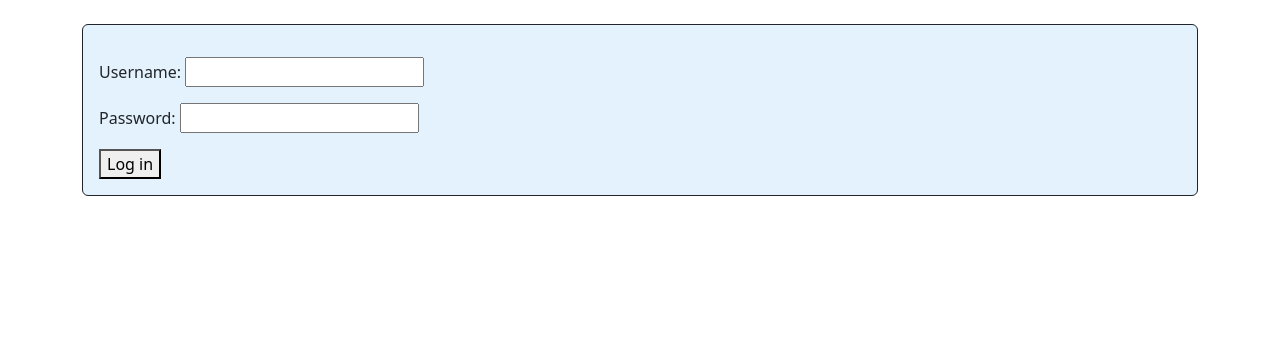
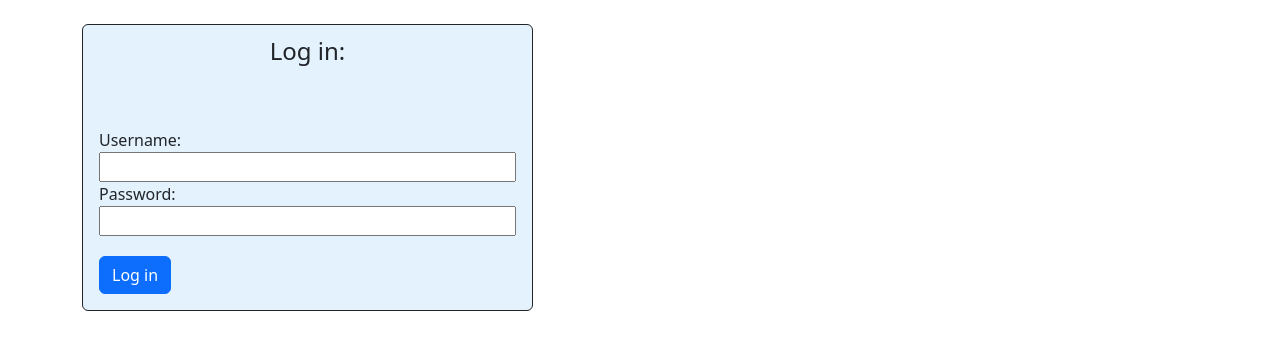
Before and after one commit to DoriDoro/LITRevu-project, a Django app: page / in a window 1280 px wide. Shown: the part 56-406 px from the top of the page. Run offline with Django 4.2, Linux system fonts and the light colour scheme.

Commit message:
modified login

```diff
--- a/accounts/templates/login_page.html
+++ b/accounts/templates/login_page.html
@@ -2,16 +2,26 @@
 
 {% block content %}
 <div class="container main mt-4">
-    <div class="card border-dark my-3" style="background-color: #e3f2fd;">
+  <div class="row">
+    <div class="col-md-5">
+      <div class="card border-dark my-3" style="background-color: #e3f2fd;">
         <div class="card-body bg-transparent">
-            <p> {{ message }} </p>
+          <h4 class="card-subtitle text-center"> Log in: </h4>
+          <p class="p-message"> {{ message }} </p>
 
-            <form method="post">
-                {% csrf_token %}
-                {{ form.as_p }}
-                <button type="submit"> Log in </button>
-            </form>
+          <form method="post">
+            <div class="login-inputs">
+              {% csrf_token %}
+              {% for field in form %}
+                {{ field.label_tag }}
+                {{ field }}
+              {% endfor %}
+            </div>
+          <button type="submit" class="btn btn-primary"> Log in </button>
+          </form>
         </div>
+      </div>
     </div>
+  </div>
 </div>
 {% endblock %}
--- a/litrevu/settings.py
+++ b/litrevu/settings.py
@@ -140,3 +140,5 @@ MEDIA_ROOT = os.path.join(BASE_DIR, 'ui/media/')
 DEFAULT_AUTO_FIELD = "django.db.models.BigAutoField"
 
 AUTH_USER_MODEL = "accounts.User"
+
+LOGIN_URL = 'accounts:login'
--- a/ui/static/css/styles.css
+++ b/ui/static/css/styles.css
@@ -1,5 +1,19 @@
 
-
+/*  --  --  */
+/* margin top under navbar */
 .main {
     padding-top: 40px;
 }
+
+/*  -- login_page --  */
+/*  */
+.p-message {
+    margin-top: 1rem;
+    padding: 15px;
+}
+
+.login-inputs {
+    display: flex;
+    flex-direction: column;
+    margin-bottom: 20px;
+}
```
Also changed, not shown: db.sqlite3.
